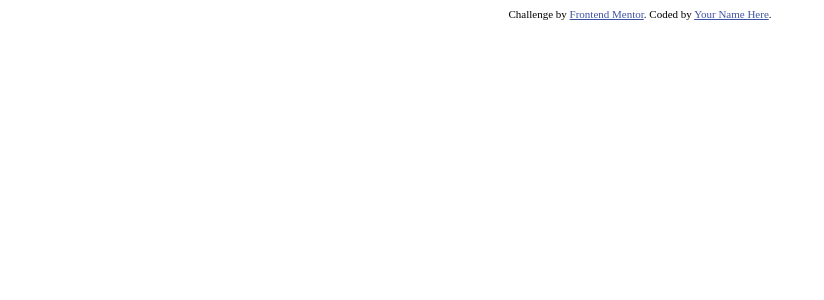
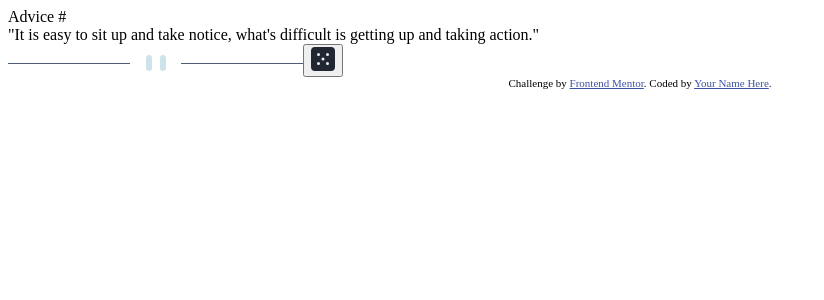
Before and after one commit to helihard/advice-generator-app, a React (Vite) app: page / in a window 1280 px wide. Shown: the top 300 px of the page, without its empty margins (0-824 px from the left). Built offline with nearby package versions, Linux system fonts and the light colour scheme.

Commit message:
basic layout with main container

```diff
--- a/src/App.jsx
+++ b/src/App.jsx
@@ -1,7 +1,13 @@
+import MainContainer from "./components/MainContainer.jsx"
 import Attribution from "./components/Attribution.jsx"
 
 function App() {
-  return <Attribution />
+  return (
+    <>
+      <MainContainer />
+      <Attribution />
+    </>
+  )
 }
 
 export default App
--- /dev/null
+++ b/src/components/MainContainer.jsx
@@ -0,0 +1,21 @@
+import PatternDividerMobile from "../images/pattern-divider-mobile.svg"
+//import PatternDividerDesktop from "../images/pattern-divider-desktop.svg"
+import IconDice from "../images/icon-dice.svg"
+
+function MainContainer() {
+  return (
+    <div id="container">
+      <div id="advice-no-div>">Advice #</div>
+      <div id="quote-div">
+        &quot;It is easy to sit up and take notice, what&apos;s difficult is
+        getting up and taking action.&quot;
+      </div>
+      <img src={PatternDividerMobile} />
+      <button>
+        <img src={IconDice} />
+      </button>
+    </div>
+  )
+}
+
+export default MainContainer
```
